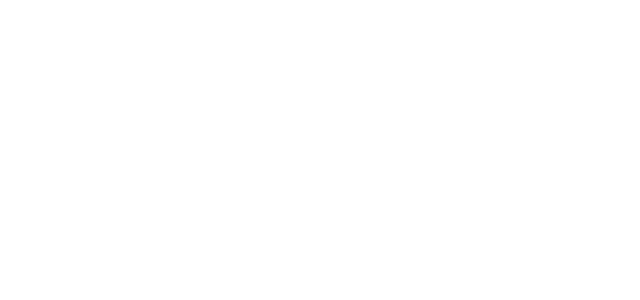
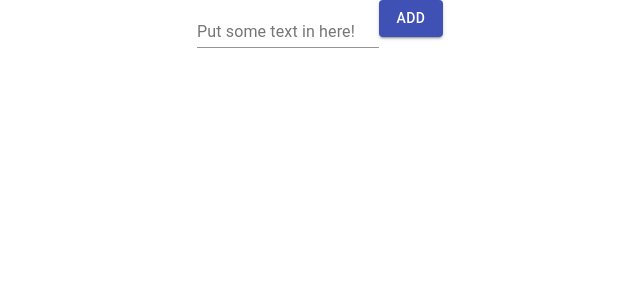
Before and after one commit to 1used23/simple-todo-list, a React (Create React App) app: page / in a window 1280 px wide. Shown: the top 300 px of the page, without its empty margins (320-960 px from the left). Built offline with nearby package versions, Linux system fonts and the light colour scheme.

Commit message:
Added form

```diff
--- a/src/App.js
+++ b/src/App.js
@@ -1,8 +1,19 @@
-import React from "react";
+import React, { useState } from "react";
+import { Button, TextField } from "@material-ui/core";
+
 import "./App.css";
 
 function App() {
-  return <div className="App"></div>;
+  return (
+    <div className="App">
+      <div className="form">
+        <TextField id="multil" label="Put some text in here!" multiline />
+        <Button variant="contained" color="primary">
+          ADD
+        </Button>
+      </div>
+    </div>
+  );
 }
 
 export default App;
```
